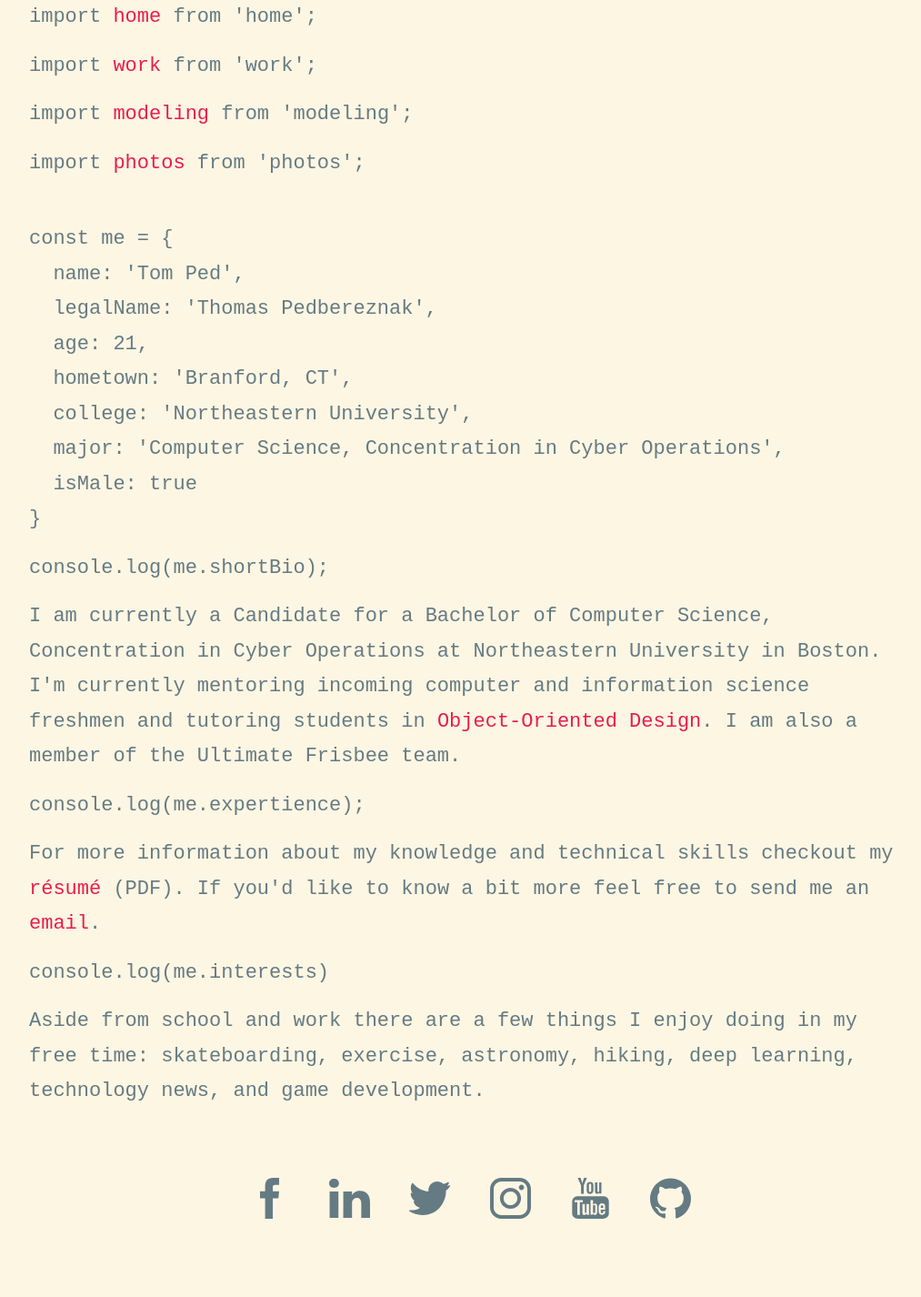
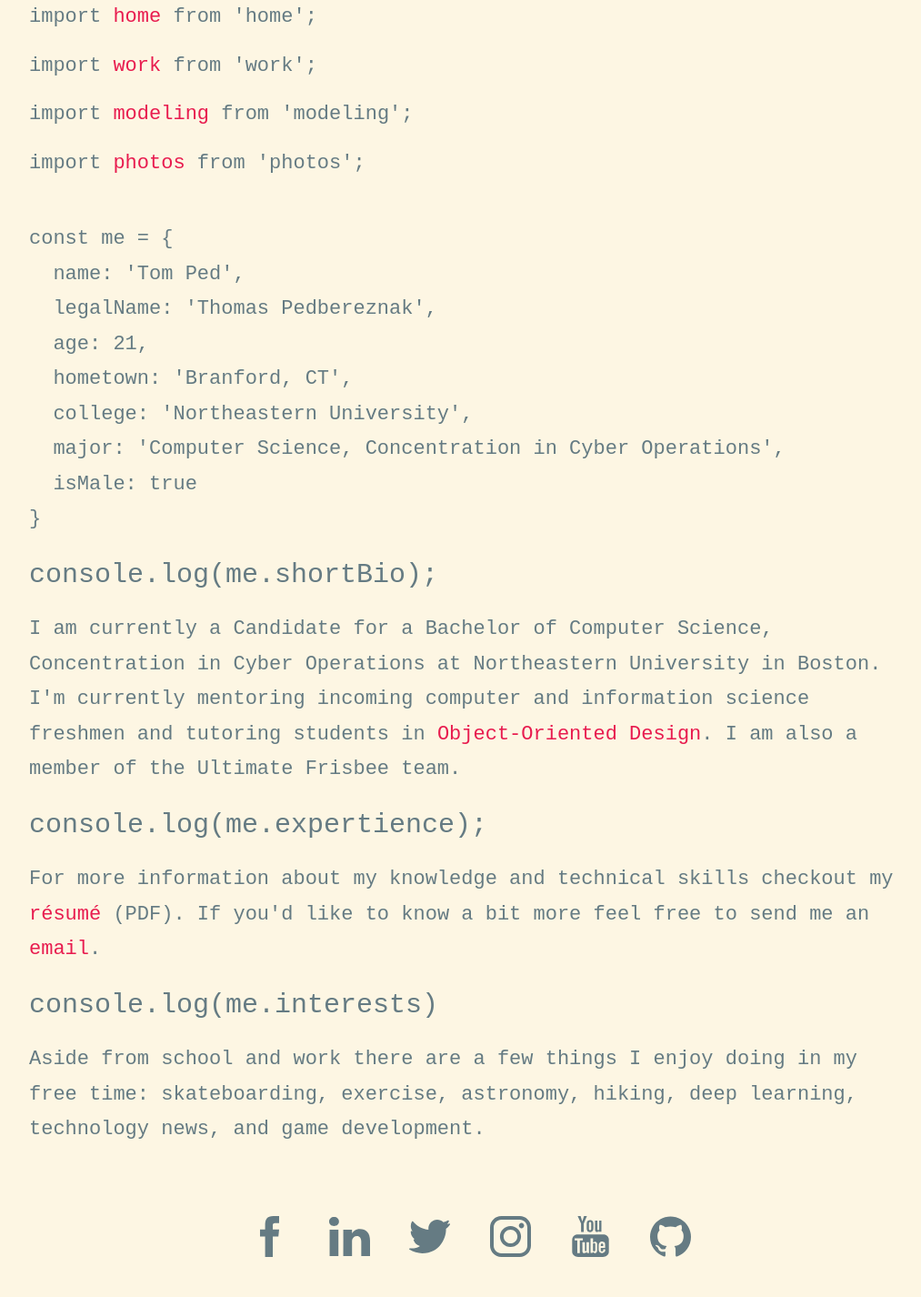
Before and after one commit to TomPed/TomPed.github.io, a Jekyll site: the page built from index.html, in a window 1280 px wide. Shown: the whole page at 91% size, without its empty margins (123-1136 px from the left). Built offline with Jekyll 4.4.1, drawn with Linux system fonts in a browser that asks for light colours; before the commit the page ends 1384 px from its top, so only the background shows below that.

Commit message:
Better style styles

```diff
--- a/_includes/header.html
+++ b/_includes/header.html
@@ -1,6 +1,6 @@
 <header class="site-header">
   <div class="wrapper">
-    <pre><code class="javascript" style="margin-bottom: -30px">import <a class="page-link" href="{{ site.baseurl }}/">home</a> from 'home';</code></pre>
+    <pre><code class="javascript" style="margin-bottom: -30px;margin-top: 30px;">import <a class="page-link" href="{{ site.baseurl }}/">home</a> from 'home';</code></pre>
     {% assign pages = site.pages | sort:"weight"  %}
     {% for my_page in pages %}
       {% if my_page.title %}
--- a/_sass/_code-style.scss
+++ b/_sass/_code-style.scss
@@ -7,7 +7,7 @@ Orginal Style from ethanschoonover.com/solarized (c) Jeremy Hull <sourdrums@gmai
 .hljs {
   display: block;
   overflow-x: auto;
-  padding: 0.5em;
+  padding: 0.5em 0.5em 0.5em 0;
   background: #fdf6e3;
   color: #657b83;
 }
@@ -82,3 +82,11 @@ Orginal Style from ethanschoonover.com/solarized (c) Jeremy Hull <sourdrums@gmai
 .hljs-strong {
   font-weight: bold;
 }
+
+.console-log-title {
+  font-size: $spacing-unit*1.5;
+}
+
+.console-log {
+  font-size: $spacing-unit;
+}
--- a/index.html
+++ b/index.html
@@ -12,17 +12,17 @@ layout: default
   isMale: true
 }</code></pre>
 
-<pre><code class="javascript">console.log(me.shortBio);</code></pre>
+<pre><code class="javascript console-log">console.log(me.shortBio);</code></pre>
 <p>
   I am currently a Candidate for a Bachelor of Computer Science, Concentration in Cyber Operations at Northeastern University in Boston. I'm currently mentoring incoming computer and information science freshmen and tutoring students in <a href="http://www.ccs.neu.edu/course/cs3500/">Object-Oriented Design</a>. I am also a member of the Ultimate Frisbee team.
 </p>
 
-<pre><code class="javascript">console.log(me.expertience);</code></pre>
+<pre><code class="javascript console-log">console.log(me.expertience);</code></pre>
 <p>
   For more information about my knowledge and technical skills checkout my <a href="assets/resume.pdf">résumé</a> (PDF). If you'd like to know a bit more feel free to send me an <a href="mailto:{{ site.email }}">email</a>.
 </p>
 
-<pre><code class="javascript">console.log(me.interests)</code></pre>
+<pre><code class="javascript console-log">console.log(me.interests)</code></pre>
 <p>
   Aside from school and work there are a few things I enjoy doing in my free time: skateboarding, exercise, astronomy, hiking, deep learning, technology news, and game development.
 </p>
--- a/modeling/index.html
+++ b/modeling/index.html
@@ -41,6 +41,6 @@ images:
       title: Headshot 6
 ---
 
-<pre><code class="javascript" style="font-size: 45px">console.log('modeling');</code></pre>
+<pre><code class="javascript console-log-title">console.log('modeling');</code></pre>
 
 While it's out of the ordinary for me, modeling is something I really enjoy a lot. I'm currently represented by <a href="http://zmtagency.com/">Zoom</a> and trained at <a href="http://www.jcasablancas.com/">John Casablancas</a>. If you would like to know more about my sizes and skills checkout my <a>modeling résumé</a>.
--- a/photos/index.html
+++ b/photos/index.html
@@ -41,6 +41,6 @@ images:
       title: Wall
 ---
 
-<pre><code class="javascript" style="font-size: 45px">console.log('photos');</code></pre>
+<pre><code class="javascript console-log-title">console.log('photos');</code></pre>
 
 Photography is a great way for me to explore the world and express myself. I decided to take a photography course at Northeastern so I can learn more about photography, and, you know, up my <a href="https://www.instagram.com/{{ site.instagram_username }}">Instagram</a> game. Most of my photos are taken in the Greater Boston area, and I seem to have a theme of simple frames that provoke thought.
--- a/work/index.html
+++ b/work/index.html
@@ -4,6 +4,6 @@ title: work
 weight: 1
 ---
 
-<pre><code class="javascript" style="font-size: 45px">console.log('work');</code></pre>
+<pre><code class="javascript console-log-title">console.log('work');</code></pre>
 
 The work I do is a great way for me to show my skills in action. Below are some of the projects that I've worked on in my free time along with some work I've done at my past internships.
```
